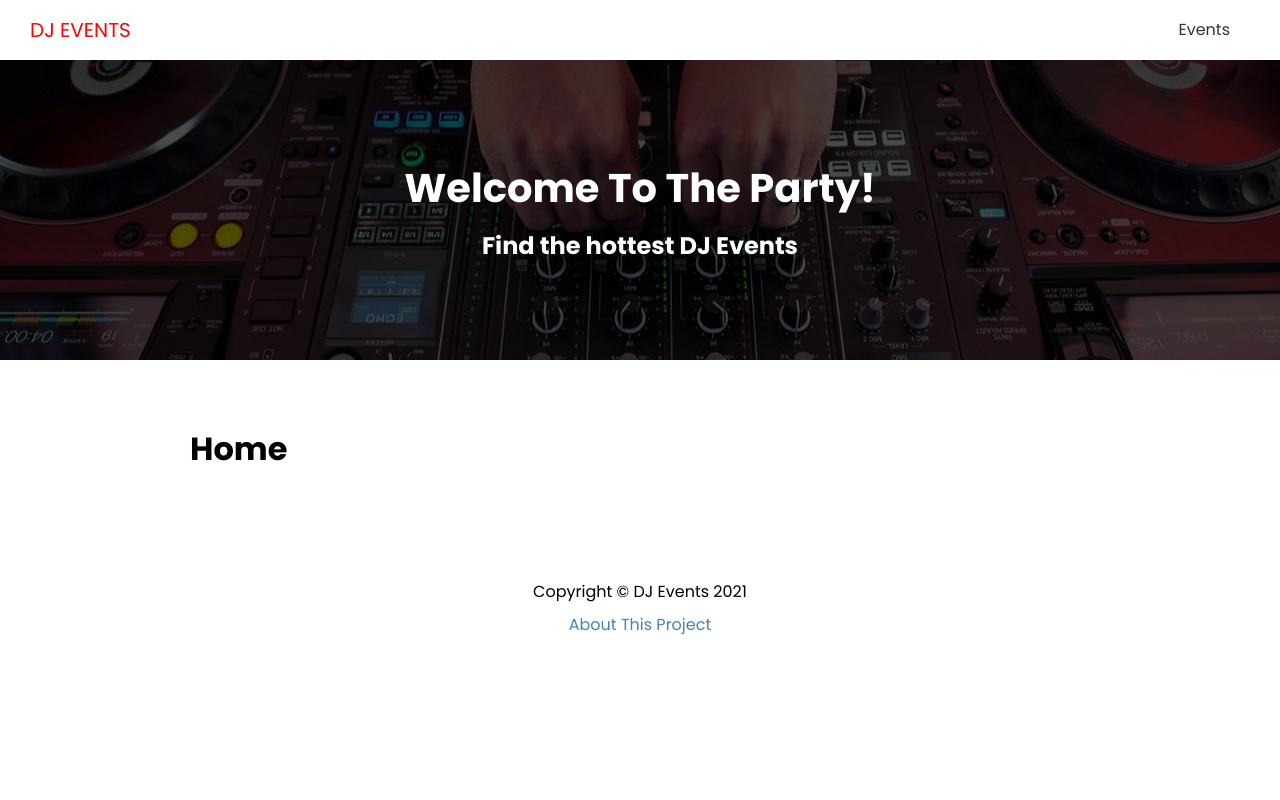
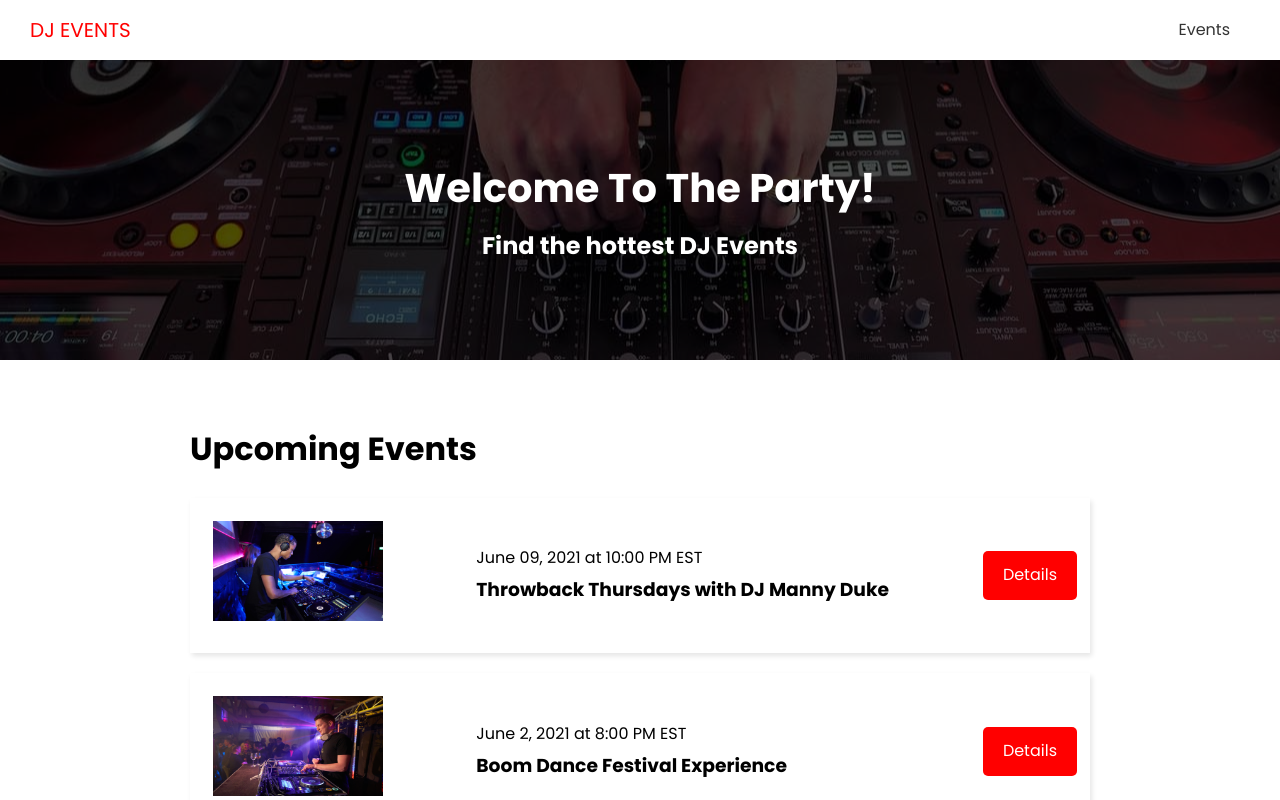
Before and after one commit to klleroy/dj-events-frontend, a Next.js app: page / in a window 1280 px wide. Shown: the top 800 px of the page. Built offline with nearby package versions, Linux system fonts and the light colour scheme; no server answers.

Commit message:
Get All Events & limit num of events on home page.

```diff
--- /dev/null
+++ b/components/EventItem.js
@@ -0,0 +1,30 @@
+import Link from 'next/link';
+import Image from 'next/image';
+import styles from '@/styles/EventItem.module.css';
+
+export default function EventItem({ evt }) {
+	return (
+		<div className={styles.event}>
+			<div className={styles.img}>
+				<Image
+					src={evt.image ? evt.image : '/images/event-default.png'}
+					width={170}
+					height={100}
+				/>
+			</div>
+
+			<div className={styles.info}>
+				<span>
+					{evt.date} at {evt.time}
+				</span>
+				<h3>{evt.name}</h3>
+			</div>
+
+			<div className={styles.link}>
+				<Link href={`/events/${evt.slug}`}>
+					<a className='btn'>Details</a>
+				</Link>
+			</div>
+		</div>
+	);
+}
--- /dev/null
+++ b/config/index.js
@@ -0,0 +1,2 @@
+export const API_URL =
+	process.env.NEXT_PUBLIC_API_URL || 'http://localhost:3000';
--- a/jsconfig.json
+++ b/jsconfig.json
@@ -3,7 +3,8 @@
       "baseUrl": ".",
       "paths": {
          "@/components/*": ["components/*"],
-         "@/styles/*": ["styles/*"]
+         "@/styles/*": ["styles/*"],
+         "@/config/*": ["config/*"]
       }
    }
 }
--- /dev/null
+++ b/pages/api/events/[slug].js
@@ -0,0 +1,12 @@
+const { events } = require('./data.json');
+
+export default function handler(req, res) {
+	const evt = events.filter((ev) => ev.slug === req.query.slug);
+
+	if (req.method === 'GET') {
+		res.status(200).json(evt);
+	} else {
+		res.setHeader('Allow', ['GET']);
+		res.status(405).json({ message: `Method: ${req.method} is not allowed` });
+	}
+}
--- /dev/null
+++ b/pages/api/events/data.json
@@ -0,0 +1,76 @@
+{
+  "events": [
+    {
+      "id": "1",
+      "name": "Throwback Thursdays with DJ Manny Duke",
+      "slug": "throwback-thursdays-with-dj-manny-duke",
+      "venue": "Horizon Club",
+      "address": "919 3rd Ave New York, New York(NY), 10022",
+      "performers": "DJ Manny Duke",
+      "date": "June 09, 2021",
+      "time": "10:00 PM EST",
+      "description": "Featuring deep cuts, party anthems and remixes nostalgic songs from two of the best decades of music with the very best music from the 90's and 2000's",
+      "image": "/images/sample/event1.jpg"
+    },
+    {
+      "id": "2",
+      "name": "Boom Dance Festival Experience",
+      "slug": "boom-dance-festival-experience",
+      "venue": "Blackjacks",
+      "address": "966 Lexington Ave New York, New York(NY), 10021",
+      "performers": "DJ LUCK & MC NEAT, NICKY BLACKMARKET, DJ NICKY BLACKMARKET, RATPACK",
+      "date": "June 2, 2021",
+      "time": "8:00 PM EST",
+      "description": "It's looking more and more like we will be seeing events return in the summer! To celebrate this we are arranging a festival experience to say good bye to lock down! We will also be celebrating the fact Zoom Dance is one year old!",
+      "image": "/images/sample/event2.jpg"
+    },
+    {
+      "id": "3",
+      "name": "Encore Night Boat Party",
+      "slug": "encore-night-boat-party",
+      "venue": "Encore",
+      "address": "675 Water St New York, New York(NY), 10002",
+      "performers": "Bad Boy Bill",
+      "date": "June 11, 2021",
+      "time": "7:00 PM EST",
+      "description": "Who is ready to party? I mean in the middle of the water, a boat with good music and drinks. If thats you then you have made it to the right place.",
+      "image": "/images/sample/event3.jpg"
+    },
+    {
+      "id": "4",
+      "name": "Jam Concert Live",
+      "slug": "jam-concert-live",
+      "venue": "Club Ozone",
+      "address": "70 W 115th St New York, New York(NY), 10026",
+      "performers": "DJ RNB",
+      "date": "June 20, 2021",
+      "time": "10:00 PM EST",
+      "description": "The most diverse dj on the east coast, DJ RNB team up once again to bring you the next installment in the high energy, Jam Concert Live series!",
+      "image": "/images/sample/event4.jpg"
+    },
+    {
+      "id": "5",
+      "name": "UnMute Rock Festival",
+      "slug": "unmute-rock-festival",
+      "venue": "Studio 54",
+      "address": "55 La Salle St #12K New York, New York(NY), 10027",
+      "performers": "Big Wednesday, Black Pyre, Calling Apollo",
+      "date": "June 30, 2021",
+      "time": "8:00 PM EST",
+      "description": "With bands from around the UK ready to send the roof into orbit, get ready for the loudest Welsh festival: the inaugural UnMute 2021.",
+      "image": "/images/sample/event5.jpg"
+    },
+    {
+      "id": "6",
+      "name": "Soul Kitchen Party",
+      "slug": "soul-kitchen-party",
+      "venue": "Onyx Club",
+      "address": "60 Gramercy Park N #2 New York, New York(NY), 10010",
+      "performers": "A-Trak, Nightmares on Wax, Rakim, Jay Electronica",
+      "date": "July 2, 2021",
+      "time": "8:00 PM EST",
+      "description": "Dope party which features Hip Hop legends, emerging artists and world-class turntablists",
+      "image": "/images/sample/event6.jpg"
+    }
+  ]
+}
--- /dev/null
+++ b/pages/api/events/index.js
@@ -0,0 +1,10 @@
+const { events } = require('./data.json');
+
+export default function handler(req, res) {
+	if (req.method === 'GET') {
+		res.status(200).json(events);
+	} else {
+		res.setHeader('Allow', ['GET']);
+		res.status(405).json({ message: `Method: ${req.method} is not allowed` });
+	}
+}
--- a/pages/api/hello.js
+++ /dev/null
@@ -1,5 +0,0 @@
-// Next.js API route support: https://nextjs.org/docs/api-routes/introduction
-
-export default function handler(req, res) {
-  res.status(200).json({ name: 'John Doe' })
-}
--- a/pages/index.js
+++ b/pages/index.js
@@ -1,9 +1,33 @@
+import Link from 'next/link';
 import Layout from '@/components/Layout';
+import EventItem from '@/components/EventItem';
+import { API_URL } from '@/config/index';
 
-export default function index() {
+export default function HomePage({ events }) {
 	return (
 		<Layout>
-			<h1>Home</h1>
+			<h1>Upcoming Events</h1>
+			{events.length === 0 && <h3>No Events to show</h3>}
+
+			{events.map((evt) => (
+				<EventItem key={evt.id} evt={evt} />
+			))}
+
+			{events.length > 0 && (
+				<Link href='/events'>
+					<a className='btn-secondary'>View All Events</a>
+				</Link>
+			)}
 		</Layout>
 	);
 }
+
+export async function getStaticProps() {
+	const res = await fetch(`${API_URL}/api/events`);
+	const events = await res.json();
+
+	return {
+		props: { events: events.slice(0, 3) },
+		revalidate: 1,
+	};
+}
--- /dev/null
+++ b/styles/EventItem.module.css
@@ -0,0 +1,28 @@
+.event {
+	display: flex;
+	justify-content: space-between;
+	align-items: center;
+	margin: 20px 0;
+	padding: 13px;
+	box-shadow: 2px 3px 5px rgba(0, 0, 0, 0.1);
+}
+
+.img {
+	flex: 1;
+	margin: 10px;
+}
+
+.info {
+	flex: 2;
+}
+
+@media (max-width: 600px) {
+	.event {
+		flex-direction: column;
+		text-align: center;
+	}
+
+	.info {
+		margin-bottom: 20px;
+	}
+}
```
Also changed, not shown: pages/events/index.js (+19 -2 lines).
